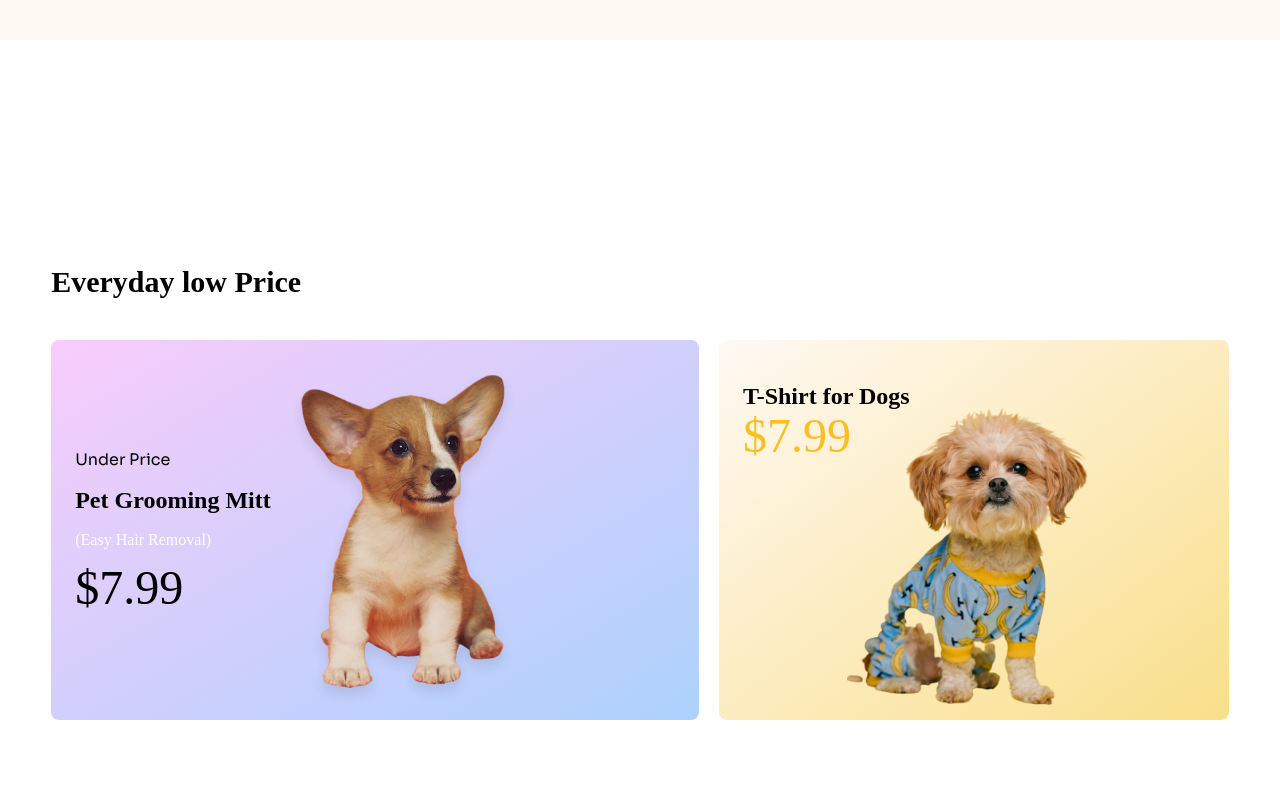
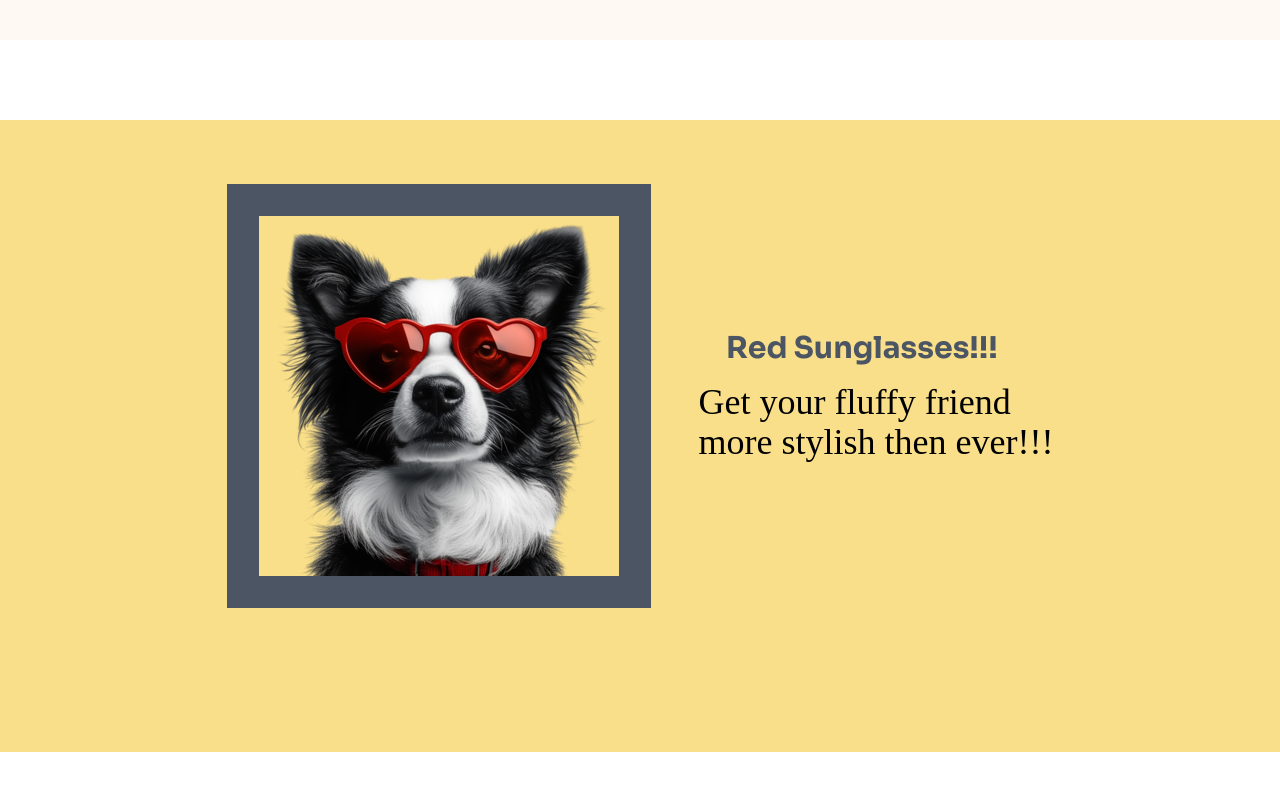
Before and after one commit to SwatchOfNoGround/Assignment-3, a plain HTML site: page index.html in a window 1280 px wide. Shown: the part 1880-2680 px from the top of the page. Drawn offline with nearby package versions, Linux system fonts and the light colour scheme; a web font is replaced by a local one.

Commit message:
Arrival added

```diff
--- a/index.html
+++ b/index.html
@@ -398,6 +398,24 @@
                 </div>
             </div>
         </section>
+        <!-- new arrivals -->
+        <section class="bg-card-bg py-10 md:py-16">
+            <div class="container w-[92%] md:w-11/13 mx-auto mb-20">
+                <div class="flex justify-center items-center">
+                    <!-- image -->
+                    <div class="border-8 md:border-[32px] border-gray-600">
+                        <img src="./c1-assets/sunglass-dog.png" alt="">
+                    </div>
+                    <!-- text -->
+                    <div class="space-y-4">
+                        <h3 class="font-sora font-bold text-xl md:text-3xl flex ml-5 md:justify-center text-gray-600">
+                            Red Sunglasses!!!</h3>
+                        <h1 class="font-adlam text-2xl md:text-4xl ml-5 md:ml-12">Get your fluffy friend <br> more
+                            stylish then ever!!!</h1>
+                    </div>
+                </div>
+            </div>
+        </section>
         <!-- Everyday low price section -->
         <section class="mb-96 py-36">
             <div class="container w-[92%] md:w-11/13 mx-auto font-adlam">
@@ -408,7 +426,7 @@
                 <div class="flex flex-col md:flex-row gap-5">
                     <!-- Bigger card -->
                     <div
-                        class="flex relative w-full md:w-[55%] lg:items-center px-6 py-10 h-[324px] md:h-[330px] lg:h-[370px] xl:h-[380px] rounded-lg bg-gradient-to-br from-[#F8CCFB] to-[#ACD2FD]">
+                        class="flex relative w-full md:w-[55%] lg:items-center px-6 py-10 h-[324px] md:h-[330px] lg:h-[380px] rounded-lg bg-gradient-to-br from-[#F8CCFB] to-[#ACD2FD]">
                         <!-- Bigger card text -->
                         <div class="md:space-y-3">
                             <p class="font-sora hidden lg:block">Under Price</p>
@@ -423,7 +441,7 @@
                     </div>
                     <!-- Smaller card -->
                     <div
-                        class="flex relative w-full px-6 py-10 h-[324px] md:h-[330px] lg:h-[370px] xl:h-[380px] md:w-[calc(45%-20px)] rounded-lg bg-gradient-to-br from-[#FFF9F4] to-[#F9DF8A]">
+                        class="flex relative w-full px-6 py-10 h-[324px] md:h-[330px] lg:h-[380px] md:w-[calc(45%-20px)] rounded-lg bg-gradient-to-br from-[#FFF9F4] to-[#F9DF8A]">
                         <!-- Smaller card text -->
                         <div>
                             <h2 class="text-2xl font-bold">T-Shirt for Dogs</h2>
```
Also changed, not shown: c1-assets/sunglass-dog.png (added).
